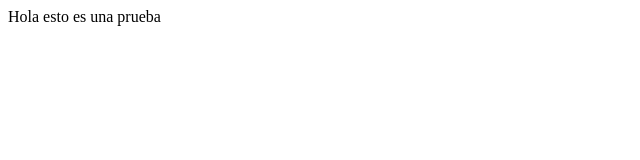
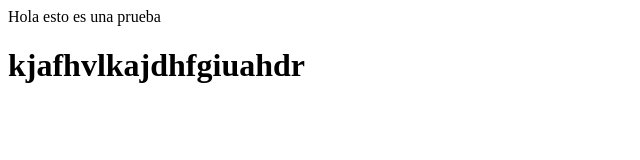
Before and after one commit to JaimeSanchezCaro/testeogit, a plain HTML site: page index.html in a window 1280 px wide. Shown: the whole page, without its empty margins (0-640 px from the left). Drawn offline with Linux system fonts and the light colour scheme.

Commit message:
Update index.html

```diff
--- a/index.html
+++ b/index.html
@@ -1 +1,2 @@
 <p>Hola esto es una prueba</p>
+<h1>kjafhvlkajdhfgiuahdr</h1>
```
